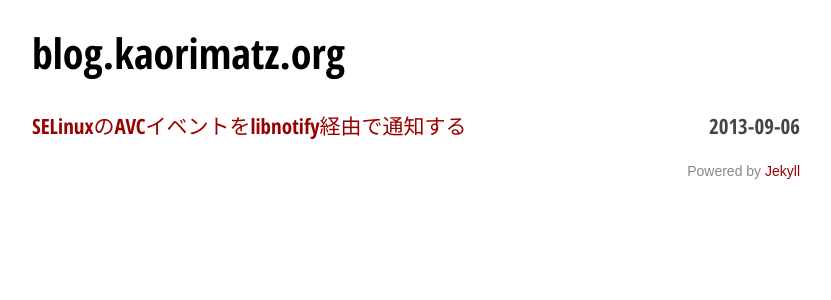
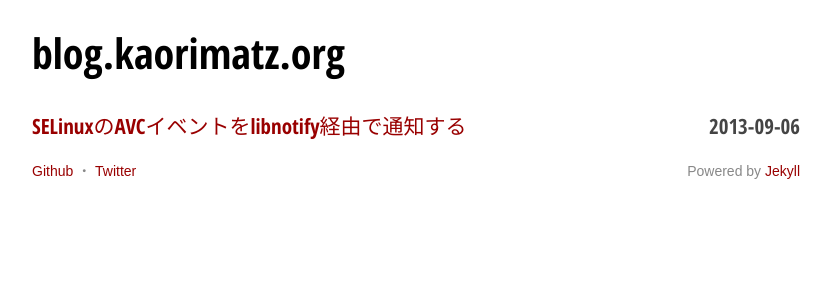
Before and after one commit to kaorimatz/blog.kaorimatz.org, a Jekyll site: the page built from index.html, in a window 1280 px wide. Shown: the top 300 px of the page, without its empty margins (224-1055 px from the left). Built offline with Jekyll 4.4.1, drawn with Linux system fonts in a browser that asks for light colours; Markdown is read by kramdown in place of the engine named in the settings.

Commit message:
Add links to my social accounts on the footer

```diff
--- a/_layouts/default.html
+++ b/_layouts/default.html
@@ -15,6 +15,11 @@
       </header>
       <div id="content">{{ content }}</div>
       <footer id="footer">
+        <div class="links">
+          <a class="github" href="https://github.com/kaorimatz">Github</a>
+          ・
+          <a class="twitter" href="https://twitter.com/kaorimatz">Twitter</a>
+        </div>
         <p>
           <span id="credit">Powered by <a href="http://jekyllrb.com/">Jekyll</a></span>
         </p>
--- a/_sass/screen.scss
+++ b/_sass/screen.scss
@@ -105,6 +105,9 @@ h1 {
 
 #footer {
   color: #888;
+  .links {
+    float: left;
+  }
   #credit {
     float: right;
   }
--- a/stylesheets/screen.css
+++ b/stylesheets/screen.css
@@ -139,6 +139,9 @@ h1 {
 #footer {
   color: #888;
 }
+#footer .links {
+  float: left;
+}
 #footer #credit {
   float: right;
 }
```
